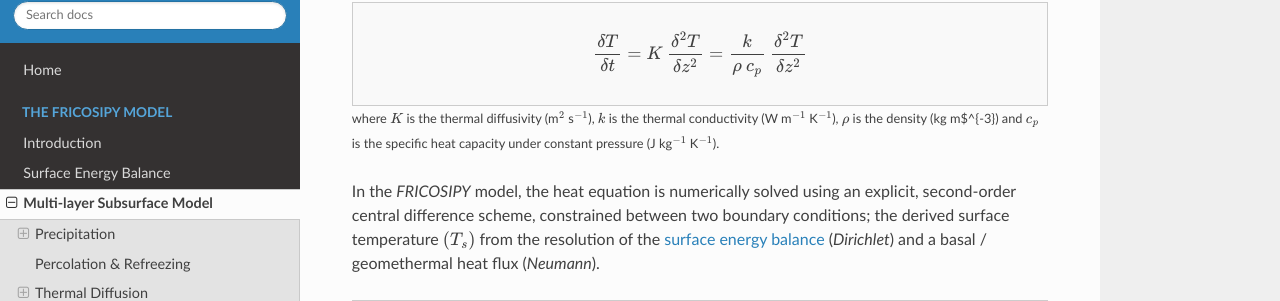
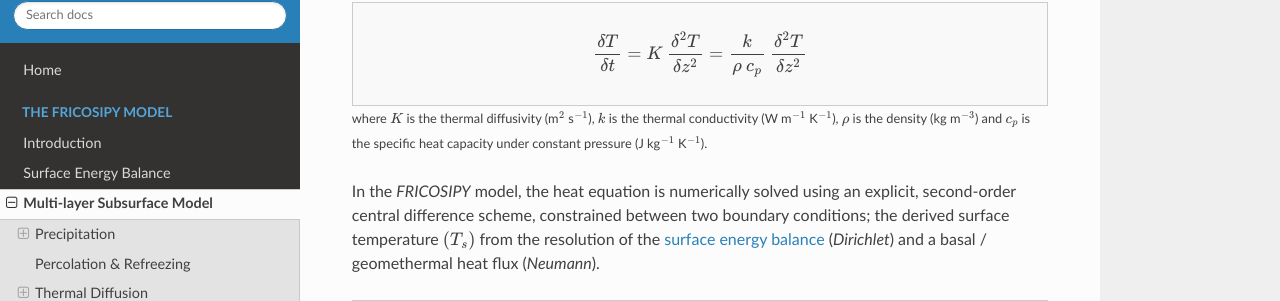
Before and after one commit to MarcusGastaldello/FRICOSIPY, an MkDocs documentation site: the page built from docs/subsurface_model.md, in a window 1280 px wide and 900 px high, scrolled down 1806 px. Shown: the part 149-450 px from the top of the window. Built offline with MkDocs 1.6.1, drawn with Linux system fonts in a browser that asks for light colours.

```diff
--- a/docs/subsurface_model.md
+++ b/docs/subsurface_model.md
@@ -72,7 +72,7 @@ $$
 \frac{\delta T}{\delta t} = K \: \frac{\delta^{2} T}{\delta z^{2}} = \frac{k}{\rho \: c_p} \: \frac{\delta^{2} T}{\delta z^{2}}
 $$
 </div>
-<small>where $K$ is the thermal diffusivity (m$^2$ s$^{-1}$), $k$ is the thermal conductivity (W m$^{-1}$ K$^{-1}$), $\rho$ is the density (kg m$^{-3}) and $c_p$ is the specific heat capacity under constant pressure (J kg$^{-1}$ K$^{-1}$).  </small>
+<small>where $K$ is the thermal diffusivity (m$^2$ s$^{-1}$), $k$ is the thermal conductivity (W m$^{-1}$ K$^{-1}$), $\rho$ is the density (kg m$^{-3}$) and $c_p$ is the specific heat capacity under constant pressure (J kg$^{-1}$ K$^{-1}$).  </small>
 
 In the *FRICOSIPY* model, the heat equation is numerically solved using an explicit, second-order central difference scheme, constrained between two boundary conditions;
 the derived surface temperature $(T_{s})$ from the resolution of the [surface energy balance](https://fricosipy.readthedocs.io/en/latest/surface_energy_balance/) (*Dirichlet*) and a basal / geomethermal heat flux (*Neumann*).
```
